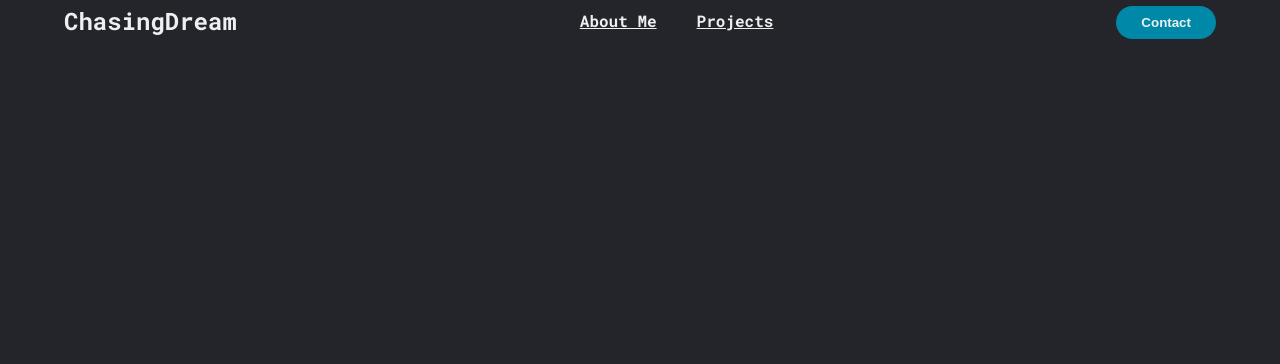
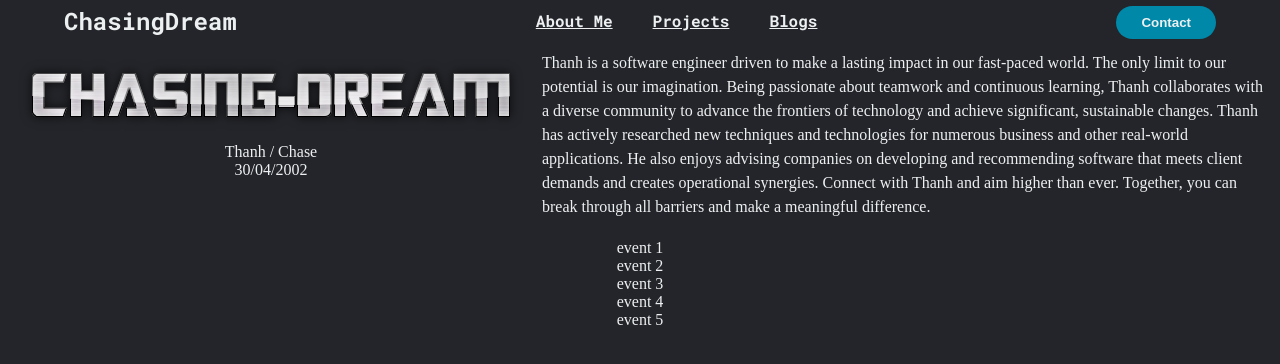
Before and after one commit to LifeLiveOn/Portfolio, a plain HTML site: page project/index.html in a window 1280 px wide. Drawn offline with Linux system fonts and the light colour scheme.

Commit message:
adding body and footer with grid

```diff
--- a/project/index.html
+++ b/project/index.html
@@ -1,5 +1,6 @@
 <!DOCTYPE html>
 <html lang="en">
+
 <head>
     <meta charset="UTF-8">
     <meta name="viewport" content="width=device-width, initial-scale=1.0">
@@ -8,23 +9,67 @@
     <!-- google font -->
     <link rel="preconnect" href="https://fonts.googleapis.com">
     <link rel="preconnect" href="https://fonts.gstatic.com" crossorigin>
-    <link href="https://fonts.googleapis.com/css2?family=Roboto+Mono:ital,wght@0,100..700;1,100..700&display=swap" rel="stylesheet">
+    <link href="https://fonts.googleapis.com/css2?family=Roboto+Mono:ital,wght@0,100..700;1,100..700&display=swap"
+        rel="stylesheet">
 </head>
+
 <body>
     <header>
-        <div class="nav-container">
+        <div class="container">
+            <div class="header">
                 <div class="nav__links">
                     <h2>ChasingDream</h2>
                     <nav>
                         <ul>
                             <li><a href="#">About Me</a></li>
                             <li><a href="#">Projects</a></li>
+                            <li><a href="#">Blogs</a></li>
                         </ul>
                     </nav>
                     <a class="cta" href="#"><button type="button" onclick="">Contact</button></a>
                 </div>
             </div>
+    </header>
+            <div class="content">
+                <div class="profile">
+                    <div class="card">
+                        <img src="images/logo.png" alt="Thanh profile pic">
+                        <div class="card__text">
+                            <ul>
+                                <li>Thanh / Chase</li>
+                                <li>30/04/2002</li>
+                            </ul>
+                        </div>
+                    </div>
+                </div>
+                <div class="about">Thanh is a software engineer driven to make a lasting impact in our fast-paced world. The only limit to our potential is our imagination. Being passionate about teamwork and continuous learning, Thanh collaborates with a diverse community to advance the frontiers of technology and achieve significant, sustainable changes.
+                    Thanh has actively researched new techniques and technologies for numerous business and other real-world applications. He also enjoys advising companies on developing and recommending software that meets client demands and creates operational synergies.
+                    Connect with Thanh and aim higher than ever. Together, you can break through all barriers and make a meaningful difference.</div>
+                <div class="event">
+                    <ol>
+                        <li>
+                            event 1
+                        </li>
+                        <li>
+                            event 2
+                        </li>
+                        <li>
+                            event 3
+                        </li>
+                        <li>
+                            event 4
+                        </li>
+                        <li>
+                            event 5
+                        </li>
+                    </ol>
+                </div>
+            </div>
+            <footer>
+                <div class="footer"></div>
+            </footer>
 
-    </header>
+    </div>
 </body>
+
 </html>
--- a/project/style.css
+++ b/project/style.css
@@ -17,7 +17,7 @@
 
 
 
-.nav-container{
+.header{
     font-family: "Roboto Mono", sans-serif;
     font-weight: 500;
     font-size: 16px;
@@ -25,7 +25,7 @@
     text-decoration: none;
 }
 
-.nav-container .nav__links{
+.header .nav__links{
     justify-content: space-between;
 }
 
@@ -49,7 +49,7 @@
     list-style-type: none;
 }
 
-.nav-container .nav__links ul li {
+.header .nav__links ul li {
     padding: 10px;
     margin: 0 10px;
 }
@@ -82,12 +82,56 @@ button:hover{
 
 }
 
+/* main content */
+.content{
+    padding-top: 100px;
+    display:grid;
+    grid-template-columns: auto auto;
+    gap:10px;
+    padding: 10px;
+    color: var(--nav-text);
+}
+.profile{
+    grid-area:'profile';
+    justify-content: center;
+    text-align: center;
+    grid-row-start: 1;
+    grid-row-end: 3;
+}
+.about{
+    grid-area:'about';
+    width: auto;
+    line-height: 1.5;
 
-@media screen and (max-width:500px){
-    .nav-container{
+}
+.event{
+    grid-area: 'event';
+    text-align: center;
+    grid-column-start: 1;
+    grid-column-end: 3;
+}
+
+.event ol li {
+    list-style-type: none;
+}
+
+.card__text ul li {
+    list-style-type: none;
+}
+
+
+@media screen and (max-width:1000px){
+    .header{
         height:100%;
     }
-    .nav-container .nav__links{
+    .header .nav__links{
         flex-direction: column;
     }
+    .content{
+        grid-template-columns: auto;
+    }
+    .about{
+        grid-column-start: 1;
+        text-align: center;
+    }
 }
```
Lines whose indentation alone changed are shown as unchanged.
